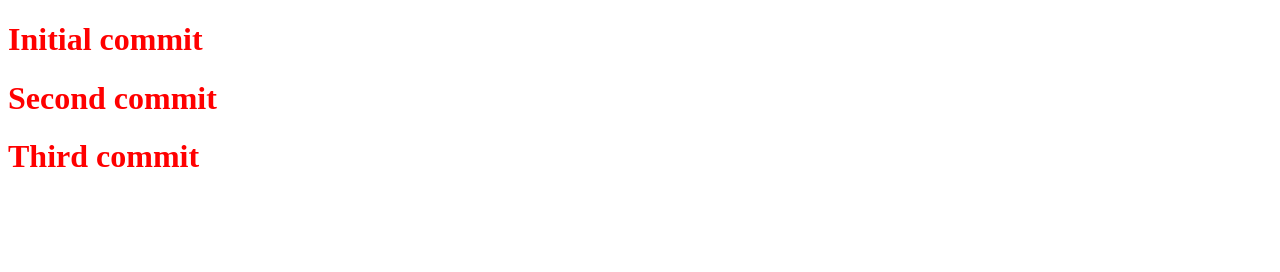
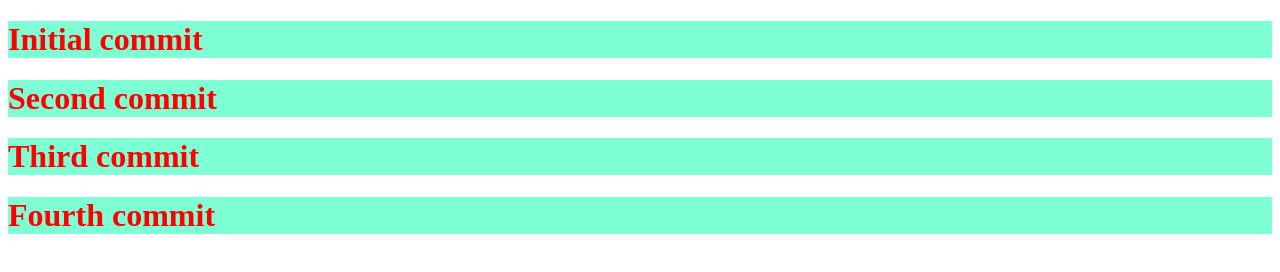
Before and after one commit to etienne-bourganel/git-flow-training, a plain HTML site: page index.html in a window 1280 px wide. Drawn offline with Linux system fonts and the light colour scheme.

Commit message:
Fourth commit

```diff
--- a/index.html
+++ b/index.html
@@ -12,8 +12,12 @@
 
 <body>
     <h1>Initial commit</h1>
+
     <h1>Second commit</h1>
+
     <h1>Third commit</h1>
+
+    <h1>Fourth commit</h1>
 </body>
 
 </html>
--- a/main.css
+++ b/main.css
@@ -1,3 +1,4 @@
 h1 {
+    background-color: aquamarine;
     color: red;
 }
```
